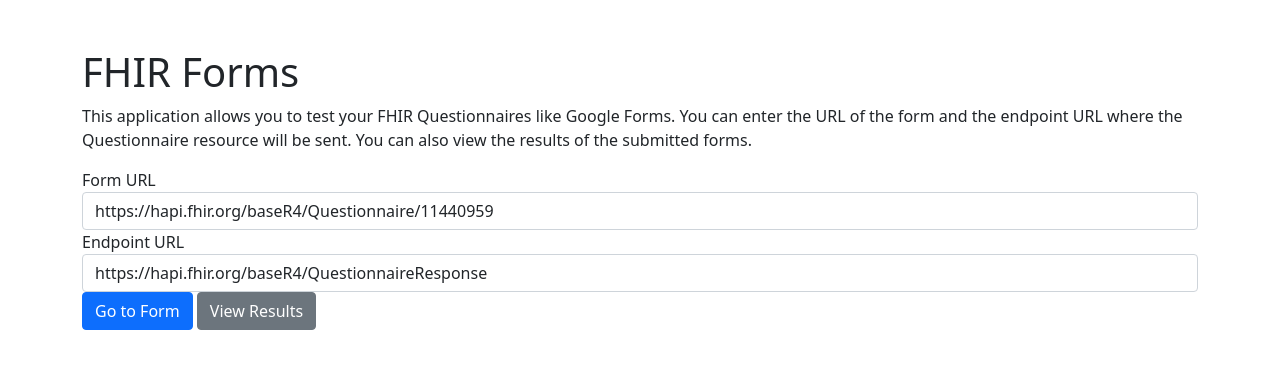
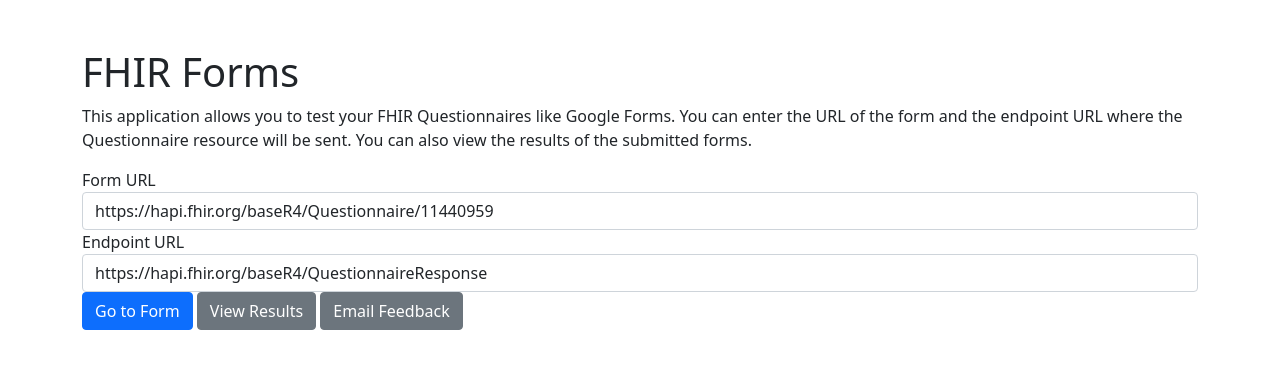
Before and after one commit to HaotianHuang/fhirforms, a Flask app: page / in a window 1280 px wide. Shown: the top 369 px of the page. Run offline with Flask 3, Linux system fonts and the light colour scheme.

Commit message:
add email feedback button

```diff
--- a/templates/form.html
+++ b/templates/form.html
@@ -12,6 +12,7 @@
     <title>Form</title>
   </head>
   <body>
+    <button type="button" class="btn btn-secondary ml-2" onclick="location.href='mailto:haotianhuang@gmail.com?subject=Feedback for FHIR Forms'">Email Feedback</button>
     <button id="backBtn" class="btn btn-secondary mt-3 mb-3">Back to Home</button>
     <div class="row">
       <div class="col-md-6" id="formContainer"></div>
--- a/templates/home.html
+++ b/templates/home.html
@@ -22,6 +22,7 @@
         </div>
         <button type="submit" class="btn btn-primary">Go to Form</button>
         <button type="button" id="viewResultsBtn" class="btn btn-secondary ml-2">View Results</button>
+        <button type="button" class="btn btn-secondary ml-2" onclick="location.href='mailto:haotianhuang@gmail.com?subject=Feedback for FHIR Forms'">Email Feedback</button>
       </form>
     </div>
 
--- a/templates/results.html
+++ b/templates/results.html
@@ -56,6 +56,7 @@
   </head>
   <body>
     <h1>Questionnaire Results for '{{ form_url }}'</h1>
+    <button type="button" class="btn btn-secondary ml-2" onclick="location.href='mailto:haotianhuang@gmail.com?subject=Feedback for FHIR Forms'">Email Feedback</button>
     <div class="row">
       <div class="col-md-6">
         <h2>Summary</h2>
```
